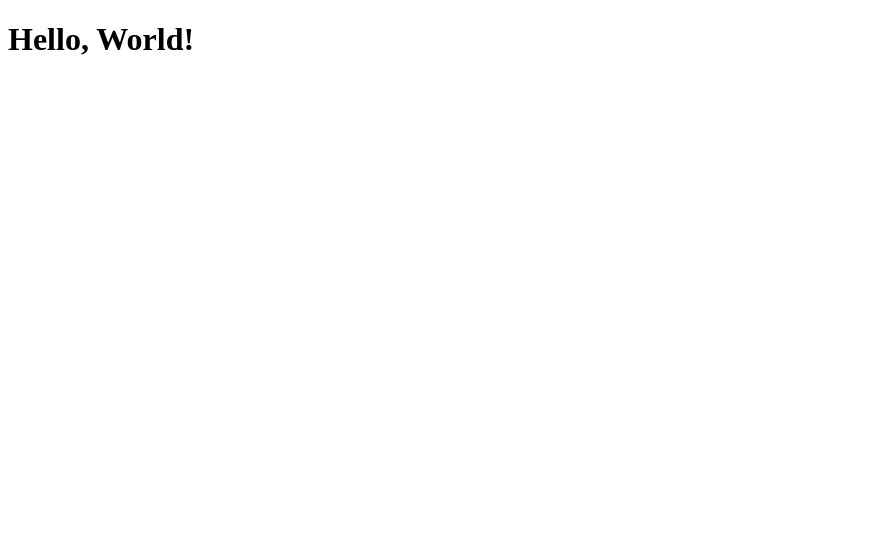
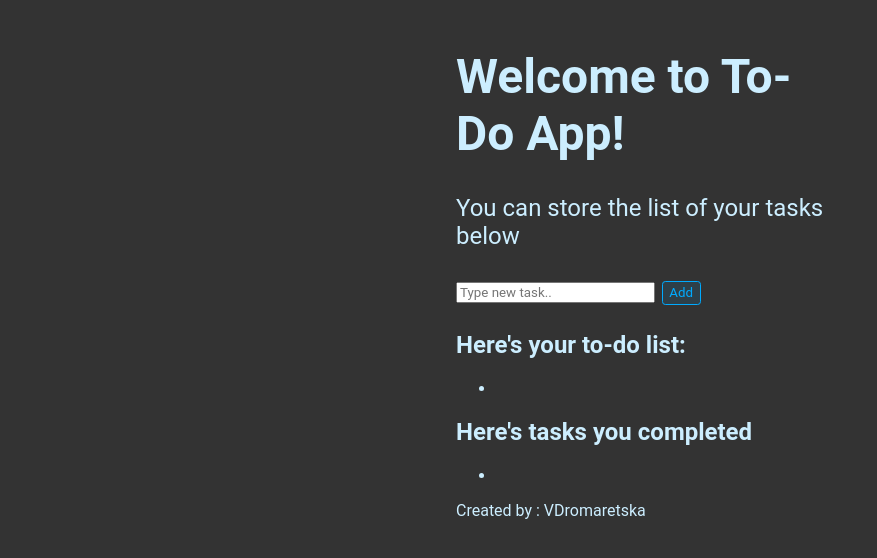
Before and after one commit to VDromaretska/todo-front, a React (Create React App) app: page / in a window 1280 px wide. Shown: the top 558 px of the page, without its empty margins (0-877 px from the left). Built offline with nearby package versions, Linux system fonts and the light colour scheme; the HTML template or start-up script is replaced by a standard one.

Commit message:
Initial commit: front-end app, works, basic css

```diff
--- a/src/App.tsx
+++ b/src/App.tsx
@@ -1,7 +1,19 @@
-import { greet } from "./utils/greet";
+import { Header } from "./components/Header";
+import { Footer } from "./components/Footer";
+import { Todo } from "./components/Todo";
+import "./main.css";
 
 function App(): JSX.Element {
-  return <h1>{greet("World")}</h1>;
+  return (
+    <div>
+      <div className="header">
+        <Header />
+      </div>
+
+      <Todo />
+      <Footer />
+    </div>
+  );
 }
 
 export default App;
--- /dev/null
+++ b/src/components/CompletedTaskList.tsx
@@ -0,0 +1,18 @@
+interface CompletedTaskListProps {
+  completedTasks: string[];
+}
+
+export function CompletedTaskList({
+  completedTasks,
+}: CompletedTaskListProps): JSX.Element {
+  return (
+    <>
+      <h2>Here's tasks you completed</h2>
+      <ul>
+        {completedTasks.map((task) => (
+          <li key={task}>{task}</li>
+        ))}
+      </ul>
+    </>
+  );
+}
--- /dev/null
+++ b/src/components/Footer.tsx
@@ -0,0 +1,7 @@
+export function Footer(): JSX.Element {
+  return (
+    <div>
+      <p>Created by : VDromaretska</p>
+    </div>
+  );
+}
--- /dev/null
+++ b/src/components/Header.tsx
@@ -0,0 +1,8 @@
+export function Header(): JSX.Element {
+  return (
+    <div>
+      <h1>Welcome to To-Do App!</h1>
+      <p>You can store the list of your tasks below</p>
+    </div>
+  );
+}
--- /dev/null
+++ b/src/components/TaksElement.tsx
@@ -0,0 +1,20 @@
+export type TaskElementProps = {
+  task: string;
+  setStatus: (st: string) => void;
+  status: string;
+};
+
+export function TaskElement({
+  task,
+  setStatus,
+  status,
+}: TaskElementProps): JSX.Element {
+  const handleDone = () => {
+    setStatus("done");
+  };
+  return (
+    <div className={status}>
+      <li onClick={handleDone}>{task}</li>
+    </div>
+  );
+}
--- /dev/null
+++ b/src/components/TaskInput.tsx
@@ -0,0 +1,34 @@
+import "../main.css";
+
+export interface TaskInputProps {
+  tasks: string[];
+  updateTasks: (st: string[]) => void;
+  draft: string;
+  setDraft: (st: string) => void;
+}
+export function TaskInput({
+  tasks,
+  updateTasks,
+  draft,
+  setDraft,
+}: TaskInputProps): JSX.Element {
+  const handleAdd = () => {
+    updateTasks(
+      tasks[0].length !== 0 || tasks.length == 0 ? [...tasks, draft] : [draft]
+    );
+    setDraft("");
+  };
+  return (
+    <div>
+      <input
+        value={draft}
+        onChange={(e) => setDraft(e.target.value)}
+        type="text"
+        placeholder="Type new task.."
+      />
+      <button className="btn" onClick={handleAdd}>
+        Add
+      </button>
+    </div>
+  );
+}
--- /dev/null
+++ b/src/components/TaskList.tsx
@@ -0,0 +1,36 @@
+import { TaskElement } from "./TaksElement";
+
+interface TaskListProps {
+  tasks: string[];
+  updateComletedTasks: (st: string[]) => void;
+  completedTasks: string[];
+  updateTasks: (st: string[]) => void;
+}
+
+export function TaskList({
+  tasks,
+  updateComletedTasks,
+  completedTasks,
+  updateTasks,
+}: TaskListProps): JSX.Element {
+  const handleDone = (task: string) => {
+    updateComletedTasks(
+      completedTasks[0].length !== 0 ? [...completedTasks, task] : [task]
+    );
+    updateTasks(tasks.length > 1 ? tasks.filter((item) => item != task) : [""]);
+  };
+  return (
+    <>
+      <div>
+        <h2>Here's your to-do list:</h2>
+        <ul>
+          {tasks.map((task) => (
+            <li onClick={() => handleDone(task)} key={task}>
+              {task}
+            </li>
+          ))}
+        </ul>
+      </div>
+    </>
+  );
+}
--- /dev/null
+++ b/src/components/Todo.tsx
@@ -0,0 +1,28 @@
+import { useState } from "react";
+import { TaskList } from "./TaskList";
+import { TaskInput } from "./TaskInput";
+import { CompletedTaskList } from "./CompletedTaskList";
+import "../main.css";
+
+export function Todo(): JSX.Element {
+  const [tasks, setTasks] = useState<string[]>([""]);
+  const [completedTasks, setCompletedTasks] = useState<string[]>([""]);
+  const [draft, setDraft] = useState("");
+  return (
+    <div>
+      <TaskInput
+        tasks={tasks}
+        updateTasks={setTasks}
+        draft={draft}
+        setDraft={setDraft}
+      />
+      <TaskList
+        tasks={tasks}
+        updateComletedTasks={setCompletedTasks}
+        completedTasks={completedTasks}
+        updateTasks={setTasks}
+      />
+      <CompletedTaskList completedTasks={completedTasks} />
+    </div>
+  );
+}
--- /dev/null
+++ b/src/main.css
@@ -0,0 +1,31 @@
+* {
+  font-family: Roboto, Helvetica, sans-serif;
+  box-sizing: border-box;
+}
+
+body {
+  background: #333;
+  color: hsl(200, 100%, 90%);
+  max-width: 400px;
+  padding: 1rem;
+  margin: 0 auto;
+}
+.header {
+  font-size: 1.5rem;
+  margin-top: 1.5rem;
+  margin-bottom: 0.5rem;
+}
+.btn {
+  background: hsl(200, 100%, 50%, 0.1);
+  border: 1px solid hsl(200, 100%, 50%);
+  color: hsl(200, 100%, 50%);
+  padding: 0.25em 0.5em;
+  margin: 0.5em;
+  border-radius: 0.25em;
+  cursor: pointer;
+  outline: none;
+}
+.btn:hover,
+.btn:focus-visible {
+  background: hsl(200, 100%, 50%, 0.5);
+}
```
Also changed, not shown: 1 other file (tests, documents, lock files or other folders).
